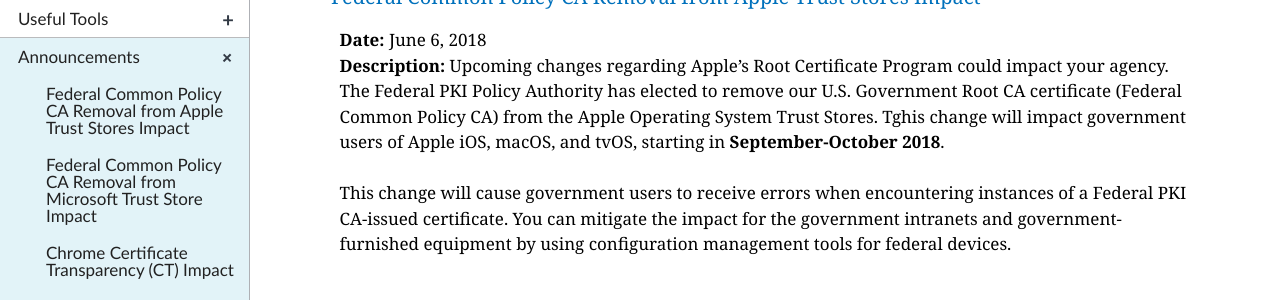
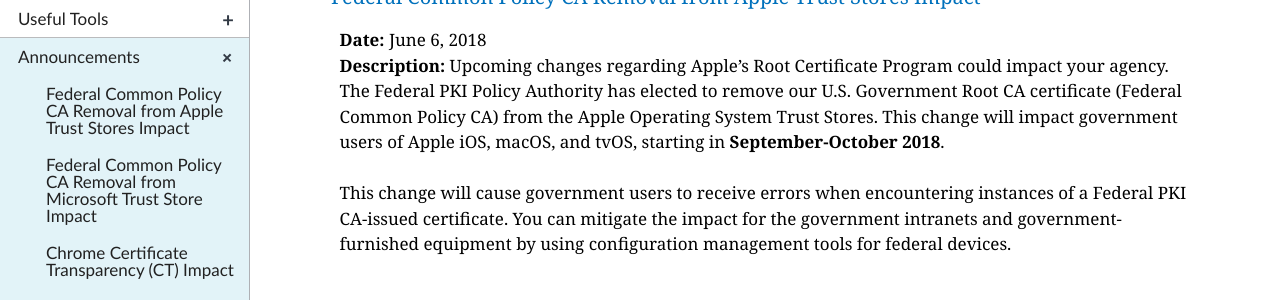
Before and after one commit to GSA/fpki-guides, a Jekyll site: the page built from _announcements/00_index.md, in a window 1280 px wide and 900 px high, scrolled down 868 px. Shown: the part 312-612 px from the top of the window. Built offline with Jekyll 4.4.1, drawn with Linux system fonts in a browser that asks for light colours; nearby versions of some CDN libraries; library files that are not in the unit come from our copies.

Commit message:
Update 01_apple_common_removal.md
Format adjustment

````diff
--- a/_announcements/01_apple_common_removal.md
+++ b/_announcements/01_apple_common_removal.md
@@ -5,7 +5,7 @@
 pubDate: June 6, 2018
 collection: announcements
 permalink: announcements/applepkichanges/
-description: Upcoming changes regarding Apple's Root Certificate Program could impact your agency. The Federal PKI Policy Authority has elected to remove our U.S. Government Root CA certificate (Federal Common Policy CA) from the Apple Operating System Trust Stores.  Tghis change will impact government users of Apple iOS, macOS, and tvOS, starting in **September-October 2018**. <br><br> This change will cause government users to receive errors when encountering instances of a Federal PKI CA-issued certificate. You can mitigate the impact for the government intranets and government-furnished equipment by using configuration management tools for federal devices.
+description: Upcoming changes regarding Apple's Root Certificate Program could impact your agency. The Federal PKI Policy Authority has elected to remove our U.S. Government Root CA certificate (Federal Common Policy CA) from the Apple Operating System Trust Stores.  This change will impact government users of Apple iOS, macOS, and tvOS, starting in **September-October 2018**. <br><br> This change will cause government users to receive errors when encountering instances of a Federal PKI CA-issued certificate. You can mitigate the impact for the government intranets and government-furnished equipment by using configuration management tools for federal devices.
 ---
 
 Upcoming changes regarding Apple's Root Certificate Program could impact your agency. The Federal PKI Policy Authority (FPKIPA) has elected to remove our U.S. Government Root CA certificate (Federal Common Policy CA [FCPCA/COMMON]) from Apple's pre-installed Operating System Trust Stores.
@@ -57,13 +57,13 @@
 3. Authenticating to an internet-facing, government collaboration portal <!--"Authenticating to an...authentication portal" (two authentications)? With a PIV credential?-->
 4. Browsing with Safari, Chrome, Edge, or Internet Explorer to a government **intranet** website that uses a Federal PKI CA-issued TLS/SSL certificate
 5. Opening an Apple Mail or Microsoft Outlook email that was digitally signed using a Federal PKI CA-issued certificate
-6. Opening a Microsoft Office document that was digitally signed with a Federal PKI CA-issued certificate<br></br>
+6. Opening a Microsoft Office document that was digitally signed with a Federal PKI CA-issued certificate
 
 This change will also impact Federal Government partners that rely on COMMON&mdash;for example, a Department of Defense employee sending a digitally signed email to a business partner.
 
+You can mitigate the risk to government missions, intranets, applications, and government-furnished equipment.
+
 {% include alert-info.html content="If you are unsure whether your applications will be affected, email us at: fpki@gsa.gov." %}
-
-You can mitigate the risk to government missions, intranets, applications, and government-furnished equipment.
 
 ## What Should I Do?
 
@@ -93,16 +93,16 @@
 1. Open your web browser.
 2. Navigate to [COMMON root CA certificate](http://http.fpki.gov/fcpca/fcpca.crt){:target="_blank"}.
 3. When prompted, save the certificate file to your download location.
-4. Click the *Spotlight* icon (Search tool) and seach for _terminal_.
+4. Click the *Spotlight* icon (Search tool) and search for _terminal_.
 5. Double-click the Terminal icon (black monitor icon with white ">_") to open a window.
 6. Verify that the certificate's hash matches the SHA-256 Thumbprint in the [certificate details](#what-should-i-do):
 
-```
-$ shasum -a 256 {DOWNLOAD_LOCATION}/fcpca.crt
-```
+    ```
+	$ shasum -a 256 {DOWNLOAD_LOCATION}/fcpca.crt
+    ```
 
 #### Option 2:&nbsp;&nbsp;Download COMMON Using Terminal
-1. Click the *Spotlight* icon (Search tool) and seach for _terminal_.
+1. Click the *Spotlight* icon (Search tool) and search for _terminal_.
 2. Double-click the Terminal icon (black monitor icon with white ">_") to open a window.
 3. Download a copy of the COMMON root CA certificate:
 
@@ -252,7 +252,7 @@
 #### Option 1:&nbsp;&nbsp;Install COMMON Using Safari Web Browser
 1. Open the Safari web browser.
 2. Navigate to [COMMON root CA certificate](http://http.fpki.gov/fcpca/fcpca.crt){:target="_blank"}
-> System message appears: *The website is trying to open Settings to show you a configuration profile. Do you want to allow this?* <!--
+> System message appears: *The website is trying to open Settings to show you a configuration profile. Do you want to allow this?*
 3. Click *Allow*.
 > The COMMON installation profile appears.<!--Is "Installation profile" the same thing as configuration profile?-->
 4. Click *More Details* to see the profile details and then click the COMMON certificate entry.
````
